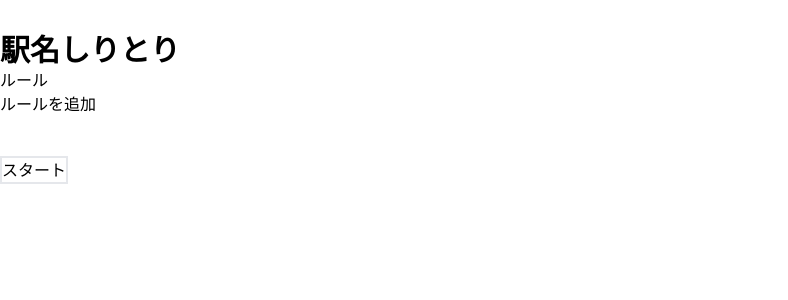
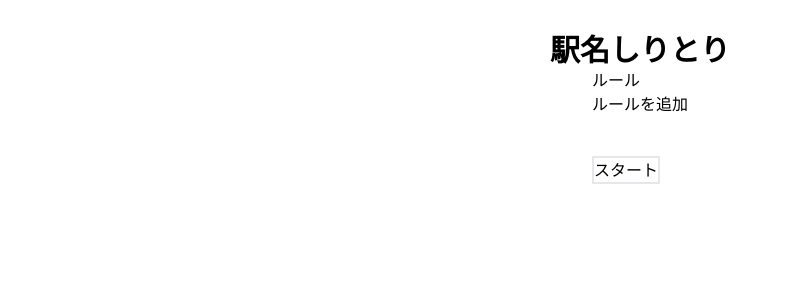
Before and after one commit to atommy-euph/snwc2, a React (Create React App) app: page / in a window 1280 px wide. Shown: the top 300 px of the page, without its empty margins (0-788 px from the left). Built offline with nearby package versions, Linux system fonts and the light colour scheme.

Commit message:
remove react-timer-hook

```diff
--- a/src/App.js
+++ b/src/App.js
@@ -1,5 +1,4 @@
 import { useState } from "react";
-import { useTimer } from "react-timer-hook";
 
 import Notice from "./components/Alert";
 import Start from "./components/Start";
@@ -95,7 +94,7 @@
   };
 
   return (
-    <div className="App container h-screen py-4">
+    <div className="flex flex-col items-center container h-screen py-4">
       {/* Alerts */}
       <div className="flex justify-center">
         <Alert
```
